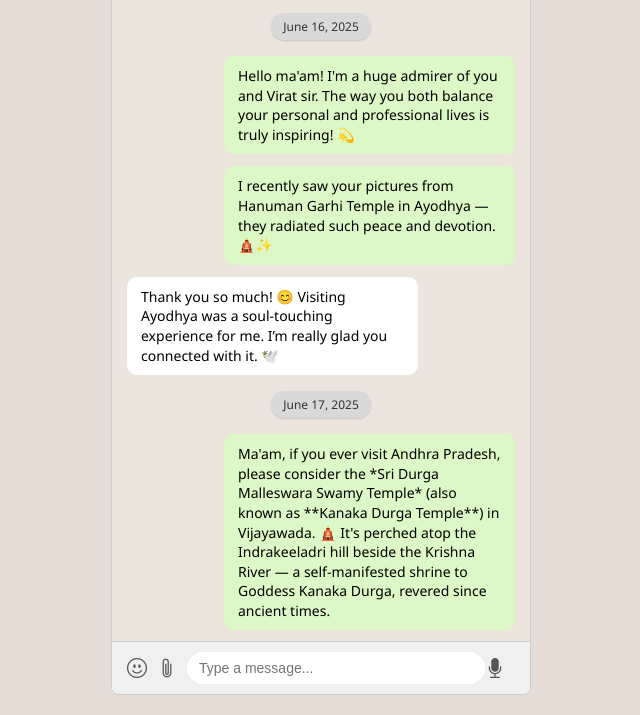
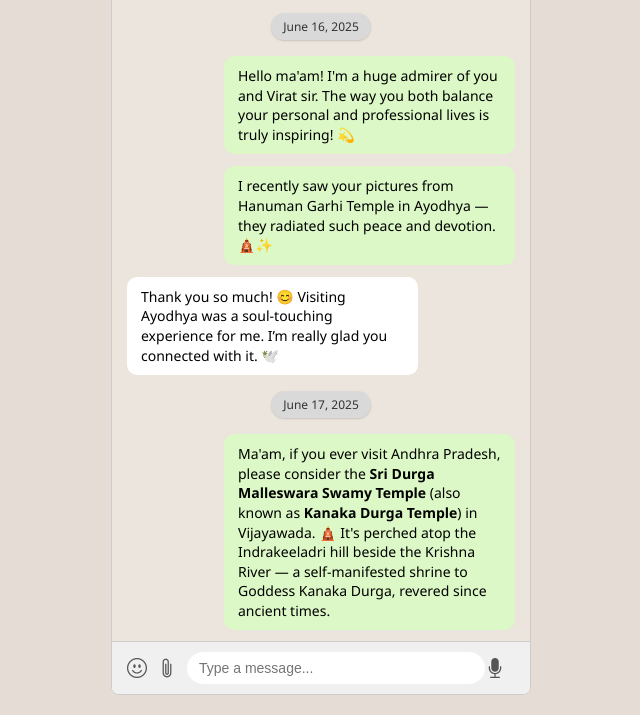
Before and after one commit to saisudheer-18/whatsapp-clone, a plain HTML site: page index.html in a window 1280 px wide. Shown: the part 93-808 px from the top of the page, without its empty margins (319-959 px from the left). Drawn offline with nearby package versions, Linux system fonts and the light colour scheme.

Commit message:
WhatsApp Chat Clone

```diff
--- a/index.html
+++ b/index.html
@@ -29,7 +29,7 @@
       <div class="message received">Thank you so much! 😊 Visiting Ayodhya was a soul-touching experience for me. I’m really glad you connected with it. 🕊️</div>
 
       <div class="chat-date">June 17, 2025</div>
-      <div class="message sent">Ma'am, if you ever visit Andhra Pradesh, please consider the *Sri Durga Malleswara Swamy Temple* (also known as **Kanaka Durga Temple**) in Vijayawada. 🛕 It's perched atop the Indrakeeladri hill beside the Krishna River — a self-manifested shrine to Goddess Kanaka Durga, revered since ancient times.</div>
+      <div class="message sent">Ma'am, if you ever visit Andhra Pradesh, please consider the <strong>Sri Durga Malleswara Swamy Temple</strong> (also known as <strong>Kanaka Durga Temple</strong>) in Vijayawada. 🛕 It's perched atop the Indrakeeladri hill beside the Krishna River — a self-manifested shrine to Goddess Kanaka Durga, revered since ancient times.</div>
       <div class="message sent">Legend says Sage Indrakeela did penance here, and the goddess appeared to slay Mahishasura, hence the name <strong>Indrakeeladri</strong>. It’s believed Goddess Durga is <strong>Swayambhu</strong>, deeply potent and alive in that sacred idol.</div>
       <div class="message sent">There are over <Strong>400 stone steps</Strong> leading to the top — each step climbed feels like a journey inward. On reaching, you see her eight-armed form, radiant with weapons and ornaments, standing over Mahishasura. The air hums with ancient energy.</div>
       <div class="message sent">During <strong>Navratri/Dussehra</strong>, the temple becomes a golden paradise — each day a different form of the goddess is worshipped: Swarna Kavacha, Annapurna, Saraswati, to name a few. The grand finale, Theppotsavam, is a majestic boat procession on the Krishna — truly a sea of devotion and light.</div>
```
